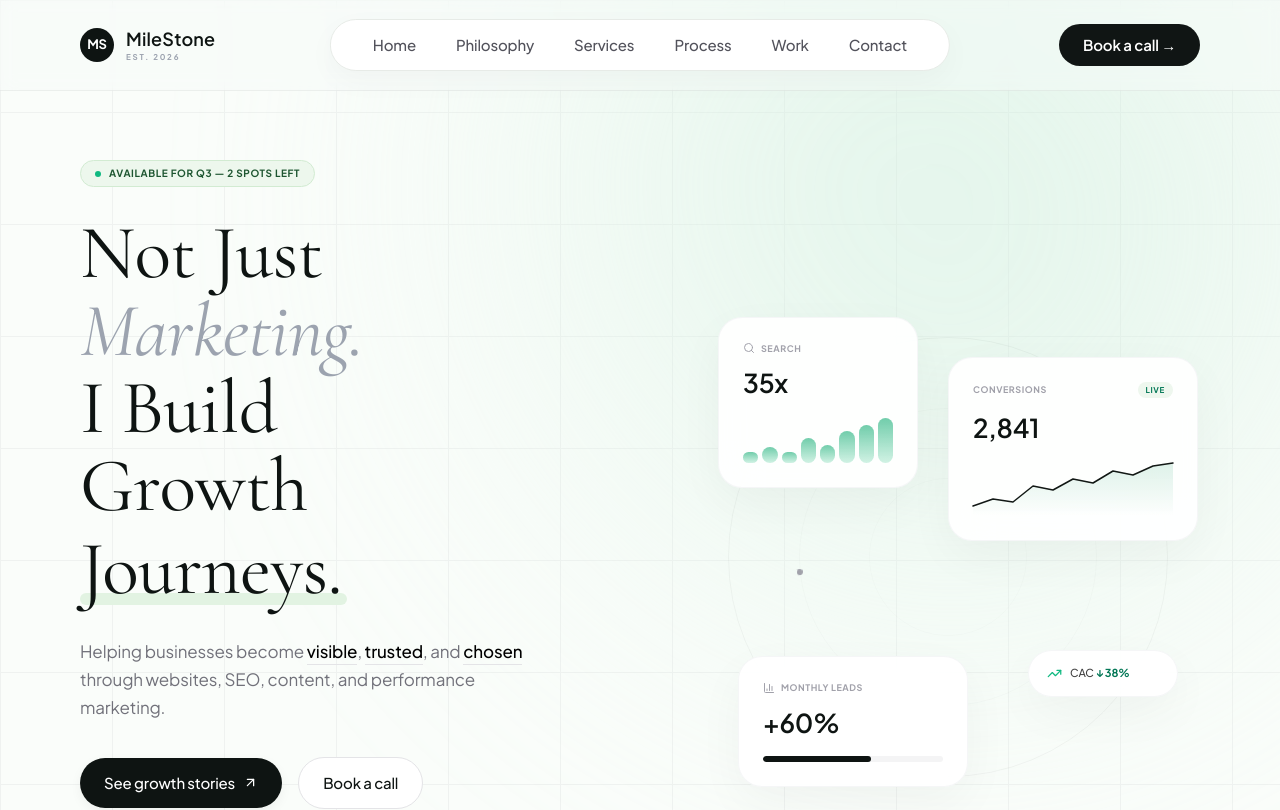
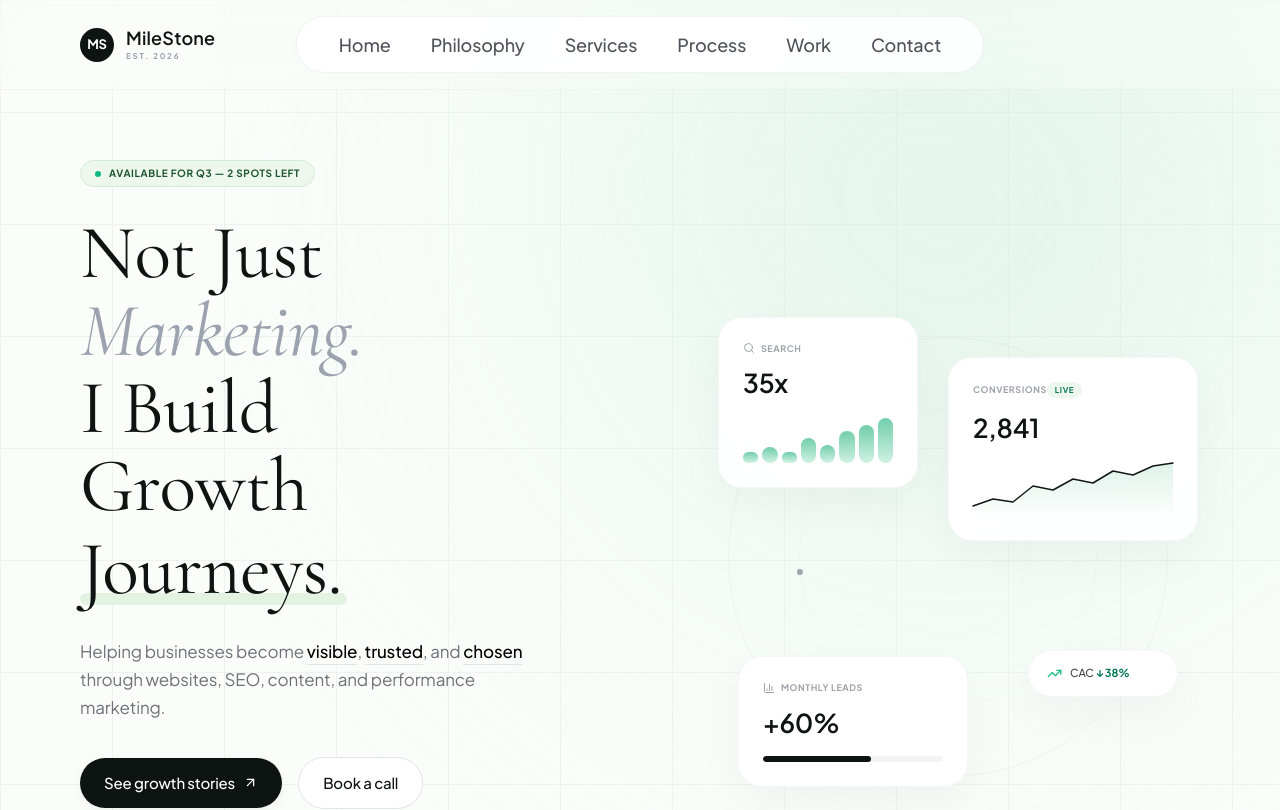
Before and after one commit to sivak27/milestone, a React (Vite) app: page / in a window 1280 px wide. Shown: the top 810 px of the page. Built offline with nearby package versions, Linux system fonts and the light colour scheme.

Commit message:
update: refreshed herosection design and content

```diff
--- a/src/components/HeroSection.jsx
+++ b/src/components/HeroSection.jsx
@@ -1,4 +1,4 @@
-import React, { useState, useEffect, useRef } from "react";
+import React, { useEffect, useRef } from "react";
 import { motion, useMotionValue, useSpring, useTransform } from "framer-motion";
 import { Search, TrendingUp, BarChart3, ArrowUpRight } from "lucide-react";
 import Logo1 from "/src/assets/1.png";
@@ -6,14 +6,8 @@ import Logo2 from "/src/assets/2.png";
 import Logo3 from "/src/assets/3.png";
 import Logo4 from "/src/assets/4.png";
 import Logo5 from "/src/assets/5.png";
+import "./HeroSection.css";
 
-const links = [
-  { href: "#philosophy", label: "Philosophy" },
-  { href: "#services", label: "Services" },
-  { href: "#process", label: "Process" },
-  { href: "#work", label: "Work" },
-  { href: "#contact", label: "Contact" },
-];
 
 function FloatingCard({ styleOverrides = {}, delay = 0, children, parallax = 20, mx, my }) {
   const tx = useTransform(mx, (v) => v * parallax);
@@ -46,9 +40,6 @@ function FloatingCard({ styleOverrides = {}, delay = 0, children, parallax = 20,
 
 export default function HeroSection() {
   const containerRef = useRef(null);
-  const [open, setOpen] = useState(false);
-  const [scrolled, setScrolled] = useState(false);
-
   const mx = useMotionValue(0);
   const my = useMotionValue(0);
   const springX = useSpring(mx, { stiffness: 60, damping: 26 });
@@ -58,10 +49,6 @@ export default function HeroSection() {
   const rightX = useTransform(springX, (v) => v * -10);
 
   useEffect(() => {
-    const handleScroll = () => {
-      setScrolled(window.scrollY > 30);
-    };
-
     const handleMouseMove = (e) => {
       const element = containerRef.current;
       if (!element) return;
@@ -69,20 +56,13 @@ export default function HeroSection() {
       mx.set(((e.clientX - rect.left) / rect.width - 0.5) * 2);
       my.set(((e.clientY - rect.top) / rect.height - 0.5) * 2);
     };
-
-    window.addEventListener("scroll", handleScroll);
     window.addEventListener("mousemove", handleMouseMove);
-
-    return () => {
-      window.removeEventListener("scroll", handleScroll);
-      window.removeEventListener("mousemove", handleMouseMove);
-    };
+    return () => window.removeEventListener("mousemove", handleMouseMove);
   }, [mx, my]);
 
   // JAVASCRIPT SMOOTH SCROLL MECHANISM
   const handleScrollToSection = (e, targetId) => {
     e.preventDefault();
-    setOpen(false); // Closes mobile menu on anchor tap
     const element = document.getElementById(targetId.toLowerCase());
     if (element) {
       const elementPosition = element.getBoundingClientRect().top + window.scrollY;
@@ -105,7 +85,7 @@ export default function HeroSection() {
         backgroundColor: "#fafdfa",
         display: "flex",
         flexDirection: "column",
-        justifyInbound: "center",
+        justifyContent: "center",
         alignItems: "center",
         boxSizing: "border-box",
         position: "relative",
@@ -156,160 +136,6 @@ export default function HeroSection() {
           height: 200px;
           width: auto;
         }
-
-        /* Combined Responsive Navbar CSS Rules */
-        .app-header {
-          position: fixed;
-          top: 0;
-          left: 0;
-          width: 100vw;
-          display: flex;
-          flex-direction: column;
-          z-index: 999;
-          backdrop-filter: blur(8px);
-          WebkitBackdropFilter: blur(8px);
-          background: rgba(247, 250, 248, 0.45);
-          border-bottom: 1px solid rgba(0, 0, 0, 0.05);
-          transition: 0.35s;
-        }
-
-        .app-header.scrolled {
-          backdrop-filter: blur(18px);
-          WebkitBackdropFilter: blur(18px);
-          background: rgba(247, 250, 248, 0.88);
-        }
-
-        .nav-container {
-          width: 100%;
-          max-width: 1440px;
-          margin: auto;
-          display: flex;
-          justify-content: space-between;
-          align-items: center;
-          padding: 14px 80px;
-          height: 90px;
-          box-sizing: border-box;
-        }
-
-        .desktop-menu-wrapper {
-          position: absolute;
-          left: 50%;
-          transform: translateX(-50%);
-          display: flex;
-          align-items: center;
-          gap: 4px;
-          background: white;
-          padding: 8px 24px;
-          border-radius: 9999px;
-          border: 1px solid #e7ebe7;
-          box-shadow: 0 10px 30px rgba(0,0,0,0.03);
-        }
-
-        .desktop-menu-wrapper a {
-          font-size: 15px;
-          font-weight: 500;
-          color: #52525b;
-          text-decoration: none;
-          padding: 6px 18px;
-          border-radius: 9999px;
-          transition: all 0.3s;
-        }
-
-        .desktop-menu-wrapper a:hover {
-          background: #eef5ef;
-          color: #000;
-        }
-
-        .call-btn {
-          background: #101514;
-          color: white;
-          padding: 10px 24px;
-          border-radius: 9999px;
-          font-weight: 600;
-          font-size: 15px;
-          text-decoration: none;
-          transition: 0.3s;
-        }
-
-        .call-btn:hover {
-          transform: translateY(-2px);
-        }
-
-        .menu-btn {
-          display: none;
-          background: none;
-          border: none;
-          cursor: pointer;
-        }
-
-        .menu-btn span {
-          display: block;
-          width: 28px;
-          height: 2px;
-          background: #111;
-          margin: 6px 0;
-          transition: 0.3s;
-        }
-
-        .mobile-menu {
-          display: none;
-        }
-
-        @media(max-width: 900px) {
-          .nav-container {
-            padding: 14px 40px;
-          }
-          .desktop-menu-wrapper,
-          .call-btn {
-            display: none;
-          }
-          .menu-btn {
-            display: block;
-          }
-          .mobile-menu {
-            display: flex;
-            flex-direction: column;
-            background: white;
-            overflow: hidden;
-            max-height: 0;
-            transition: 0.4s;
-            border-top: 1px solid #ececec;
-            width: 100vw;
-          }
-          .mobile-menu.show {
-            max-height: 600px;
-            padding: 5px 40px 30px;
-          }
-          .mobile-menu a {
-            padding: 22px 0;
-            font-size: 18px;
-            color: #222;
-            text-decoration: none;
-            border-bottom: 1px solid #ececec;
-          }
-          .mobile-btn {
-            margin-top: 18px;
-            background: #101514;
-            color: white !important;
-            text-align: center;
-            border-radius: 9999px;
-            padding: 14px;
-            font-weight: 600;
-            border: none !important;
-          }
-        }
-
-        @media(max-width: 500px) {
-          .nav-container {
-            padding: 14px 20px;
-          }
-          .mobile-menu.show {
-            padding: 5px 20px 30px;
-          }
-          .mobile-menu a {
-            font-size: 22px;
-          }
-        }
       `}</style>
 
       {/* Grid Overlay */}
@@ -339,11 +165,26 @@ export default function HeroSection() {
           background: "radial-gradient(circle at 60% 40%, #B7E6CE 0%, #DFF4E8 50%, transparent 75%)"
         }}
       />
-
-      {/* REPLACED NAVBAR LAYER */}
-      <header className={`app-header ${scrolled ? "scrolled" : ""}`}>
-        <div className="nav-container">
-          {/* Logo */}
+{/* HEADER LAYER */}
+      <header className="app-header"
+        style={{
+          position: "fixed",
+          top: 0,
+          left: 0,
+          width: "100vw",
+          height: "90px",
+          display: "flex",
+          alignItems: "center",
+          justifyContent: "space-between",
+          padding: "0 80px",
+          boxSizing: "border-box",
+          zIndex: 100,
+          backgroundColor: "rgba(250, 253, 250, 0.4)",
+          backdropFilter: "blur(20px)",
+          WebkitBackdropFilter: "blur(20px)",
+          borderBottom: "1px solid rgba(14, 20, 18, 0.03)"
+        }}
+      >
         <div style={{ display: "flex", alignItems: "center", gap: "12px" }}>
           <div style={{ width: "34px", height: "34px", borderRadius: "50%", backgroundColor: "#0E1412", color: "#fff", display: "flex", alignItems: "center", justifyContent: "center", fontWeight: "700", fontSize: "13px" }}>MS</div>
           <div style={{ display: "flex", flexDirection: "column" }}>
@@ -352,48 +193,36 @@ export default function HeroSection() {
           </div>
         </div>
 
-          {/* Desktop Navigation Menu */}
-          <nav className="desktop-menu-wrapper">
-            <a href="#home" onClick={(e) => handleScrollToSection(e, "home")}>Home</a>
-            {links.map((item) => (
+        <nav className="desktop-nav"
+          style={{
+            position: "absolute",
+            left: "50%",
+            transform: "translateX(-50%)",
+            display: "flex",
+            alignItems: "center",
+            gap: "4px",
+            backgroundColor: "rgba(255, 255, 255, 0.85)",
+            border: "1px solid rgba(14, 20, 18, 0.05)",
+            borderRadius: "9999px",
+            padding: "8px 24px",
+            boxShadow: "0 2px 12px rgba(0,0,0,0.01)"
+          }}
+        >
+          {['Home', 'Philosophy', 'Services', 'Process', 'Work', 'Contact'].map((item) => (
             <a
-                key={item.href}
-                href={item.href}
-                onClick={(e) => handleScrollToSection(e, item.label)}
+              key={item}
+              href={`#${item.toLowerCase()}`}
+              onClick={(e) => handleScrollToSection(e, item)}
+              style={{ fontSize: "18px", fontWeight: 500, color: "#52525b", textDecoration: "none", padding: "6px 18px", transition: "color 0.2s" }}
+              onMouseEnter={(e) => e.target.style.color = "#000"}
+              onMouseLeave={(e) => e.target.style.color = "#52525b"}
             >
-                {item.label}
+              {item}
             </a>
           ))}
         </nav>
 
-          {/* Desktop Action Button */}
-          <a href="#contact" onClick={(e) => handleScrollToSection(e, "contact")} className="call-btn">
-            Book a call →
-          </a>
 
-          {/* Mobile Hamburguer Action Trigger */}
-          <button className="menu-btn" onClick={() => setOpen(!open)}>
-            <span></span>
-            <span></span>
-          </button>
-        </div>
-
-        {/* Mobile Flyout Drawer Strip */}
-        <div className={`mobile-menu ${open ? "show" : ""}`}>
-          <a href="#home" onClick={(e) => handleScrollToSection(e, "home")}>Home</a>
-          {links.map((item) => (
-            <a
-              key={item.href}
-              href={item.href}
-              onClick={(e) => handleScrollToSection(e, item.label)}
-            >
-              {item.label}
-            </a>
-          ))}
-          <a href="#contact" className="mobile-btn" onClick={(e) => handleScrollToSection(e, "contact")}>
-            Book a call
-          </a>
-        </div>
       </header>
 
       {/* STAGE CONTAINER */}
@@ -421,6 +250,7 @@ export default function HeroSection() {
           </div>
 
           <div>
+            {/* Cleaned up Heading: IDs REMOVED from the internal word lines */}
             <h1
               className="raw-font-serif hero-title"
               style={{
@@ -508,7 +338,7 @@ export default function HeroSection() {
             </FloatingCard>
 
             <FloatingCard mx={springX} my={springY} delay={0.3} parallax={14} styleOverrides={{ top: "40px", right: "-20px", width: "250px" }}>
-              <div style={{ display: "flex", alignItems: "center", justifyContent: "space-between", marginBottom: "10px" }}>
+              <div style={{ display: "flex", alignItems: "center", justifyInbound: "space-between", marginBottom: "10px" }}>
                 <span style={{ fontSize: "9px", color: "#a1a1aa", fontWeight: "700", textTransform: "uppercase", letterSpacing: "0.06em" }}>Conversions</span>
                 <span style={{ backgroundColor: "#eef7ee", color: "#047857", fontWeight: 800, fontSize: "8px", letterSpacing: "0.08em", padding: "2px 8px", borderRadius: "999px" }}>LIVE</span>
               </div>
```
Lines whose indentation alone changed are shown as unchanged.
